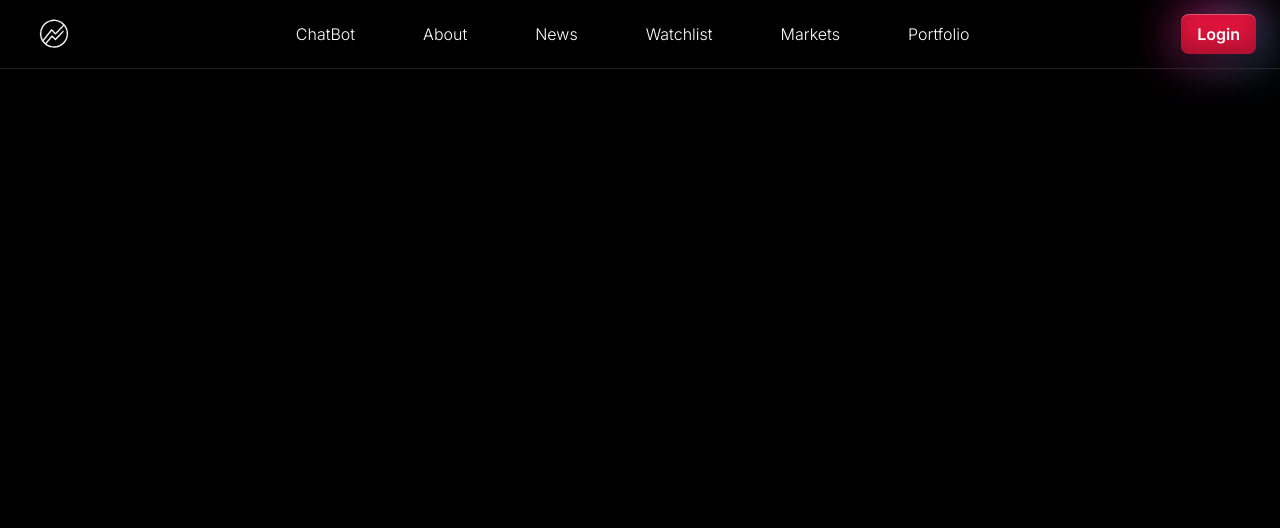
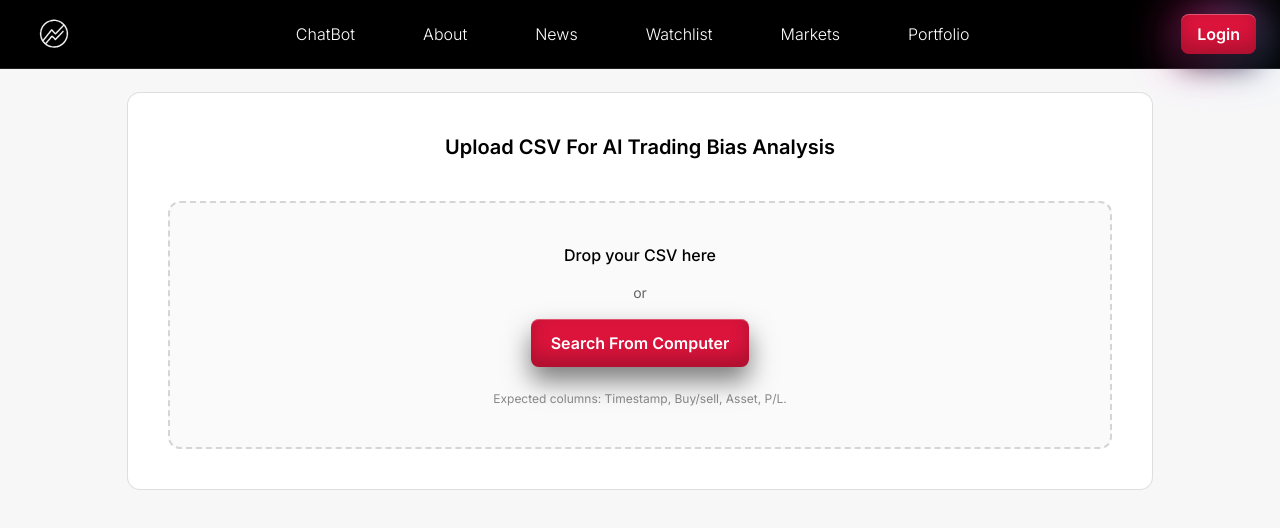
Before and after one commit to Aram-az/MarketPulse, a React app in the folder frontend/: page /home in a window 1280 px wide. Shown: the top 528 px of the page. Built offline with nearby package versions, Linux system fonts and the light colour scheme; the HTML template or start-up script is replaced by a standard one.

Commit message:
making the dropbox for chat ai (can be removed if not needed)

```diff
--- a/frontend/src/App.tsx
+++ b/frontend/src/App.tsx
@@ -7,6 +7,8 @@ import StyleGuide from "./pages/StyleGuide";
 import AccountCreate from "./pages/accountCreate";
 import SettingsPage from "./pages/settingsPage";
 import WatchlistPage from "./pages/watchlistPage";
+import HomePage from "./pages/homePage";
+
 
 function AppLayout() {
   const { pathname } = useLocation();
@@ -24,6 +26,7 @@ function AppLayout() {
         <Route path="/account/create" element={<AccountCreate />} />
         <Route path="/settings" element={<SettingsPage />} />
         <Route path="/watchlist" element={<WatchlistPage />} />
+        <Route path="/home" element={<HomePage />} />
       </Routes>
     </>
   );
--- a/frontend/src/pages/NavBar.tsx
+++ b/frontend/src/pages/NavBar.tsx
@@ -3,7 +3,7 @@ import { Link } from "react-router-dom";
 import Button from "../components/Button";
 
 const links = [
-  { label: "ChatBot", href: "/chatbot" },
+  { label: "ChatBot", href: "/home" },
   { label: "About", href: "/about" },
   { label: "News", href: "/news" },
   { label: "Watchlist", href: "/watchlist" },
--- a/frontend/src/pages/homePage.tsx
+++ b/frontend/src/pages/homePage.tsx
@@ -1,131 +1,101 @@
-import { useEffect, useMemo, useState } from "react";
-import { NavLink } from "react-router-dom";
-
-function setDarkMode(enabled: boolean) {
-  document.documentElement.classList.toggle("dark", enabled);
-}
+import { useRef, useState } from "react";
 
 export default function HomePage() {
-  const [sidebarOpen, setSidebarOpen] = useState(false);
-  const [darkMode, setDarkModeState] = useState(false);
+  const inputRef = useRef<HTMLInputElement | null>(null);
 
-  // Light mode by default
-  useEffect(() => {
-    setDarkMode(false);
-    setDarkModeState(false);
-  }, []);
+  const [isDragging, setIsDragging] = useState(false);
+  const [file, setFile] = useState<File | null>(null);
 
-  const nav = useMemo(
-    () => [
-      { to: "/portfolio", label: "Portfolio" },
-      { to: "/settings", label: "Settings" },
-    ],
-    []
-  );
+  function onPickFile() {
+    inputRef.current?.click();
+  }
+
+  function acceptFile(f: File | null) {
+    if (!f) return;
+    const ok = f.name.toLowerCase().endsWith(".csv") || f.type === "text/csv";
+    if (!ok) return;
+    setFile(f);
+  }
 
   return (
-    <div className="min-h-screen bg-[#f7f7f8] text-black">
-      <div className="flex min-h-screen">
-        {/* Sidebar */}
-        <aside
-          className={[
-            "sticky top-0 h-screen shrink-0 border-r border-black/10 bg-white",
-            "transition-[width] duration-200",
-            sidebarOpen ? "w-72" : "w-16",
-          ].join(" ")}
-        >
-          <div className="flex h-full flex-col">
-            {/* Top controls */}
-            <div className="flex items-center justify-between gap-2 p-3">
-              <button
-                type="button"
-                onClick={() => setSidebarOpen((v) => !v)}
-                className="rounded-lg p-2 hover:bg-black/5"
-                aria-label={sidebarOpen ? "Close sidebar" : "Open sidebar"}
-                title={sidebarOpen ? "Close sidebar" : "Open sidebar"}
-              >
-                {/* simple hamburger */}
-                <div className="space-y-1">
-                  <div className="h-0.5 w-5 bg-black/70" />
-                  <div className="h-0.5 w-5 bg-black/70" />
-                  <div className="h-0.5 w-5 bg-black/70" />
-                </div>
-              </button>
+    <div className="min-h-screen bg-[#f7f7f8] text-black dark:bg-[#0b0f14] dark:text-white">
+      <main className="min-w-0 p-6">
+        <div className="mx-auto w-full max-w-5xl">
+          <div className="panel rounded-xl bg-white p-10 ring-1 ring-black/10 dark:bg-white/5 dark:ring-white/10">
+            <h1 className="text-center text-xl font-semibold">
+              Upload CSV For AI Trading Bias Analysis
+            </h1>
 
-              {sidebarOpen && (
-                <button type="button" className="btn-futuristic-red px-3 py-2">
-                  New
-                </button>
-              )}
-            </div>
+            <div
+              className={[
+                "mt-10 rounded-xl border-2 border-dashed p-10 text-center",
+                "border-black/15 bg-black/[0.02]",
+                "dark:border-white/15 dark:bg-white/[0.03]",
+                isDragging ? "border-[#DC143C]/60 bg-[#DC143C]/[0.06]" : "",
+              ].join(" ")}
+              onDragEnter={(e) => {
+                e.preventDefault();
+                e.stopPropagation();
+                setIsDragging(true);
+              }}
+              onDragOver={(e) => {
+                e.preventDefault();
+                e.stopPropagation();
+                setIsDragging(true);
+              }}
+              onDragLeave={(e) => {
+                e.preventDefault();
+                e.stopPropagation();
+                setIsDragging(false);
+              }}
+              onDrop={(e) => {
+                e.preventDefault();
+                e.stopPropagation();
+                setIsDragging(false);
+                const f = e.dataTransfer.files?.[0] ?? null;
+                acceptFile(f);
+              }}
+              role="button"
+              tabIndex={0}
+              onClick={onPickFile}
+              onKeyDown={(e) => {
+                if (e.key === "Enter" || e.key === " ") onPickFile();
+              }}
+            >
+              <input
+                ref={inputRef}
+                type="file"
+                accept=".csv,text/csv"
+                className="hidden"
+                onChange={(e) => acceptFile(e.target.files?.[0] ?? null)}
+              />
 
-            {/* Nav */}
-            <nav className="flex-1 space-y-1 px-2">
-              {nav.map((item) => (
-                <NavLink
-                  key={item.to}
-                  to={item.to}
-                  className={({ isActive }) =>
-                    [
-                      "sidebar-item",
-                      isActive ? "sidebar-item-active" : "",
-                      !sidebarOpen ? "justify-center px-0" : "",
-                    ].join(" ")
-                  }
-                >
-                  {/* icon placeholder */}
-                  <span className="inline-flex h-6 w-6 items-center justify-center rounded-md bg-black/5 text-xs">
-                    {item.label[0]}
-                  </span>
+              <div className="text-base font-medium">
+                {file ? `Selected: ${file.name}` : "Drop your CSV here"}
+              </div>
 
-                  {sidebarOpen && <span>{item.label}</span>}
-                </NavLink>
-              ))}
-            </nav>
+              <div className="mt-4 text-sm text-black/60 dark:text-white/60">or</div>
 
-            {/* Theme toggle only when open */}
-            {sidebarOpen && (
-              <div className="border-t border-black/10 p-3">
+              <div className="mt-4">
                 <button
                   type="button"
-                  onClick={() => {
-                    const next = !darkMode;
-                    setDarkModeState(next);
-                    setDarkMode(next);
+                  onClick={(e) => {
+                    e.stopPropagation();
+                    onPickFile();
                   }}
-                  className="w-full rounded-lg border border-black/10 bg-white px-3 py-2 text-left text-sm hover:bg-black/5"
+                  className="btn-futuristic-red px-5 py-3"
                 >
-                  Theme: {darkMode ? "Dark" : "Light"}
+                  Search From Computer
                 </button>
               </div>
-            )}
-          </div>
-        </aside>
 
-        {/* Main content */}
-        <main className="min-w-0 flex-1 p-6">
-          <div className="mx-auto w-full max-w-5xl">
-            <div className="panel p-10">
-              <h1 className="text-center text-xl font-semibold">
-                Upload CSV For AI Trading Bias Analysis
-              </h1>
-
-              <div className="mt-10 dropzone-dotted">
-                <div className="text-base font-medium">Drop your files here</div>
-                <div className="mt-4 text-sm text-black/60">or</div>
-                <div className="mt-4">
-                  <button type="button" className="btn-futuristic-red px-5 py-3">
-                    Search From Computer
-                  </button>
-                </div>
-                <div className="mt-6 text-xs text-black/45">
-                  Expected columns: Timestamp, Buy/sell, Asset, P/L.
-                </div>
+              <div className="mt-6 text-xs text-black/45 dark:text-white/45">
+                Expected columns: Timestamp, Buy/sell, Asset, P/L.
               </div>
             </div>
           </div>
-        </main>
-      </div>
+        </div>
+      </main>
     </div>
   );
 }
```
